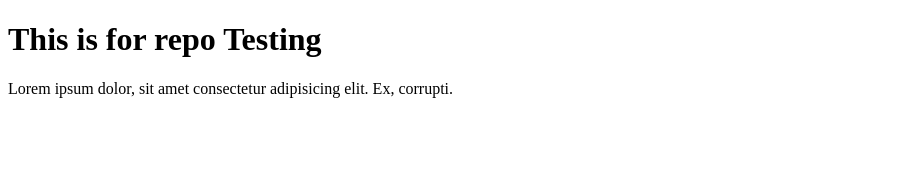
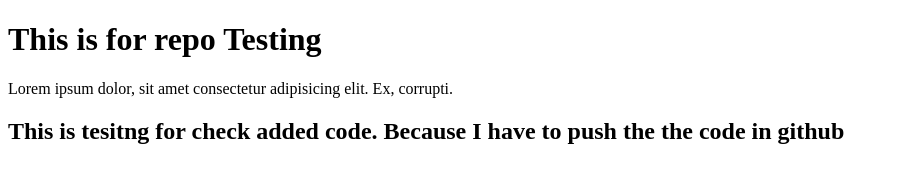
Before and after one commit to devKongkon/first-website-repo, a plain HTML site: page index.html in a window 1280 px wide. Shown: the whole page, without its empty margins (0-899 px from the left). Drawn offline with Linux system fonts and the light colour scheme.

Commit message:
change in heading 3

```diff
--- a/index.html
+++ b/index.html
@@ -10,6 +10,7 @@
 <body>
     <h1>This is for repo Testing</h1>
     <P>Lorem ipsum dolor, sit amet consectetur adipisicing elit. Ex, corrupti.</P>
+    <h2>This is tesitng for check added code. Because I have to push the the code in github</h2>
 
 
 </body>
```
